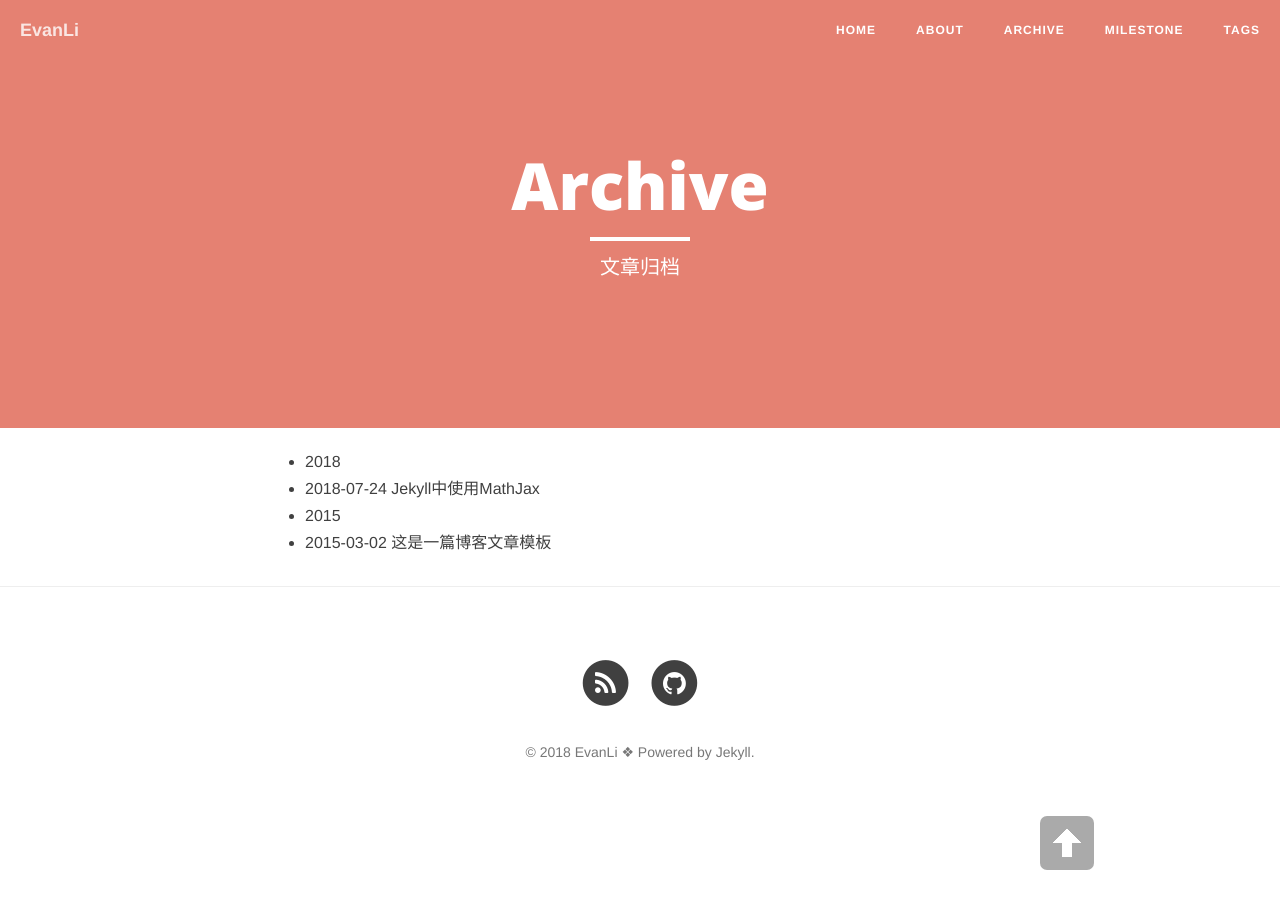
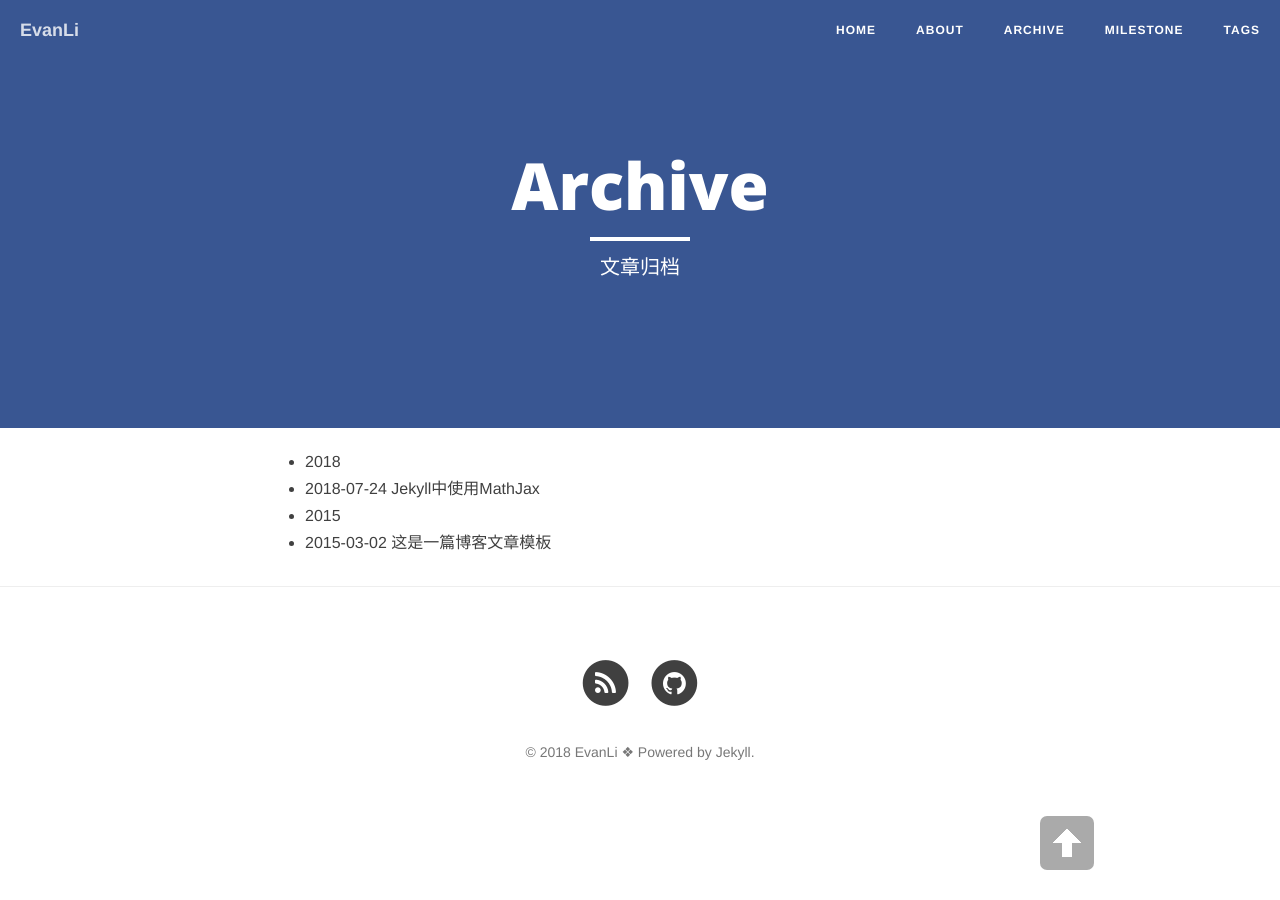
Before and after one commit to EvanLi/EvanLi.github.io, a Jekyll site: the page built from archive.md, in a window 1280 px wide. Built offline with Jekyll 4.4.1, drawn with Linux system fonts in a browser that asks for light colours; nearby versions of some CDN libraries; comment, search, counter and statistics services are not loaded.

Commit message:
[Edit]Edit some header images.

```diff
--- a/archive.md
+++ b/archive.md
@@ -2,7 +2,7 @@
 layout: page
 title: "Archive"
 description: "文章归档"
-header-img: "img/orange.jpg"
+header-img: "img/facebook.jpg"
 ---
 
 <ul class="listing">
--- a/note/html/index.html
+++ b/note/html/index.html
@@ -2,7 +2,7 @@
 layout: page
 title: "Note"
 description: "Something interesting"
-header-img: "img/orange.jpg"
+header-img: "img/facebook.jpg"
 ---
 
 
```
Also changed, not shown: milestone.md (+1 -1 lines), note/_posts/2015-03-01-add-mathjax.md (+1 -1 lines).
